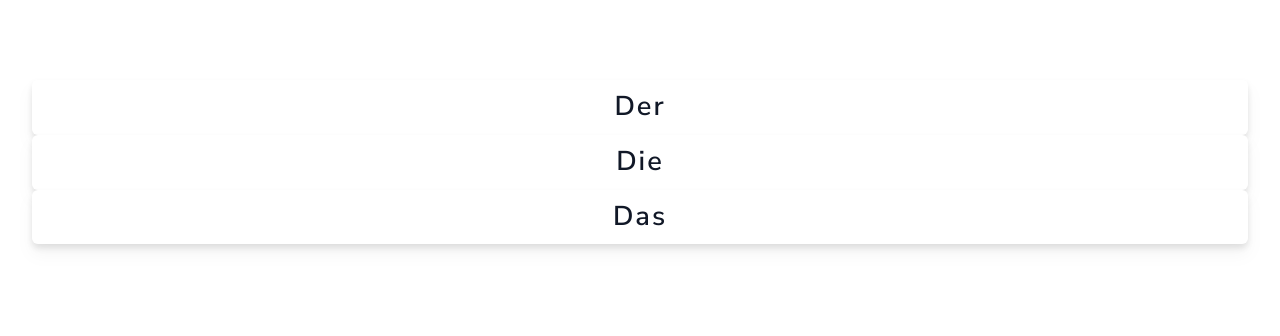
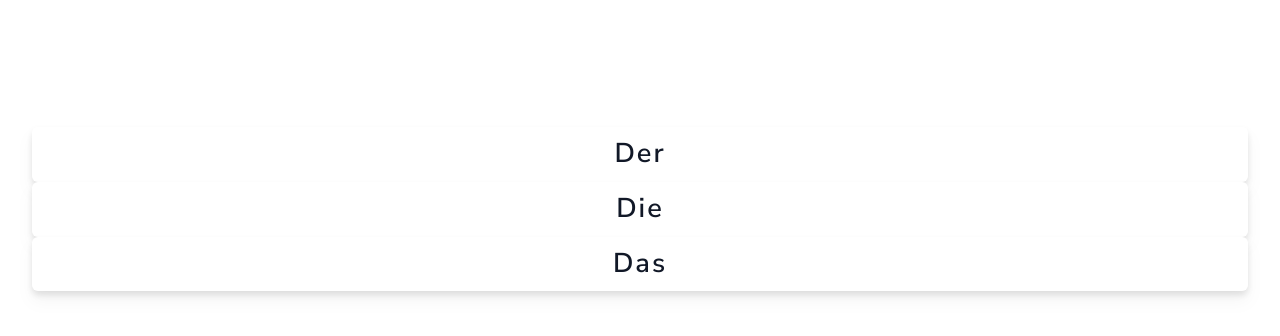
Before and after one commit to nocanpixel/Artikel, a React (Vite) app: page / in a window 1280 px wide. Shown: the top 336 px of the page. Built offline with nearby package versions, Linux system fonts and the light colour scheme.

Commit message:
Adding translation

```diff
--- a/src/App.css
+++ b/src/App.css
@@ -46,3 +46,8 @@
   font-family: 'Nunito Sans', sans-serif;
   letter-spacing: -1px;
 }
+
+.translation {
+  font-size: 18px;
+  margin-top: 20px;
+}
--- a/src/components/Articles.tsx
+++ b/src/components/Articles.tsx
@@ -35,11 +35,13 @@ export const Articles = () => {
         initial={{ opacity: 0 }}
         animate={{ opacity: 1 }}
         transition={{ duration: 0.5 }}
-        className={``}
       >
         {article === "" ? "???"||word.articlePicked : article}
       </motion.span> {" "}
       {word.word}
+      <div className="translation">
+      {`The ${word.translation}`}
+      </div>
     </div>
   );
 };
```
